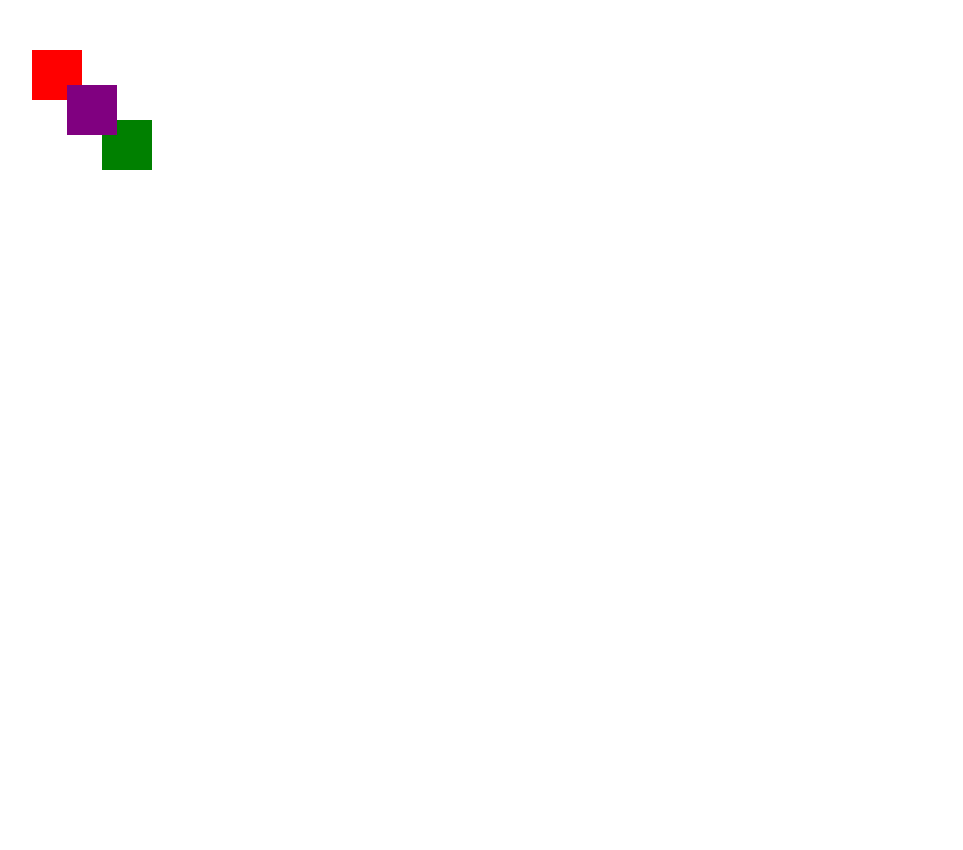
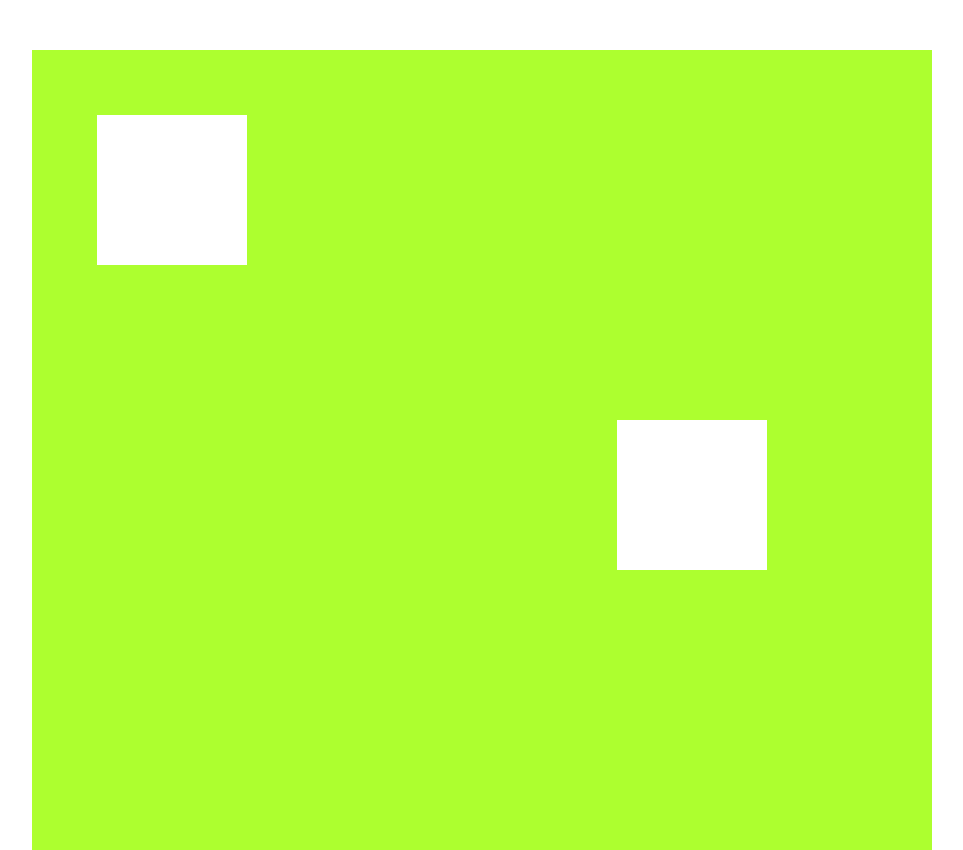
Before and after one commit to AndreyPetruhin/SA50-3-20_PetruhinAndrey-, a plain HTML site: page position/index.html in a window 1280 px wide. Shown: the whole page, without its empty margins (18-981 px from the left). Before the commit the page ends 800 px from the top, so only its background shows below. Drawn offline with Linux system fonts and the light colour scheme.

Commit message:
feat 4th stage

```diff
--- a/position/index.html
+++ b/position/index.html
@@ -8,8 +8,9 @@
     <link rel="stylesheet" href="style.css">
 </head>
 <body class="area">
-    <div class="boxred"></div>
-    <div class="boxgreen"></div>
-    <div class="boxpurple"></div>
+<div class="area2">
+    <div class="boxwhite1"></div>
+    <div class="boxwhite2"></div>
+</div>
 </body>
 </html>
--- a/position/style.css
+++ b/position/style.css
@@ -6,27 +6,27 @@
     width: 100vw;
     height: 800px;
 }
-.boxred {
+.area2 {
     position: absolute;
     left: 50px;
     top: 50px;
-    width: 50px;
-    height: 50px;
-    background-color:  red;
+    width: 900px;
+    height: 800px;
+    background-color:  greenyellow;
 }
-.boxpurple {
+.boxwhite1 {
     position: absolute;
-    left: 85px;
-    top: 85px;
-    width: 50px;
-    height: 50px;
-    background-color:  purple;
+    left: 65px;
+    top: 65px;
+    width: 150px;
+    height: 150px;
+    background-color:  white;
 }
-.boxgreen {
+.boxwhite2 {
     position: absolute;
-    left: 120px;
-    top: 120px;
-    width: 50px;
-    height: 50px;
-    background-color:  green;
+    left: 585px;
+    top: 370px;
+    width: 150px;
+    height: 150px;
+    background-color:  white;
 }
```
